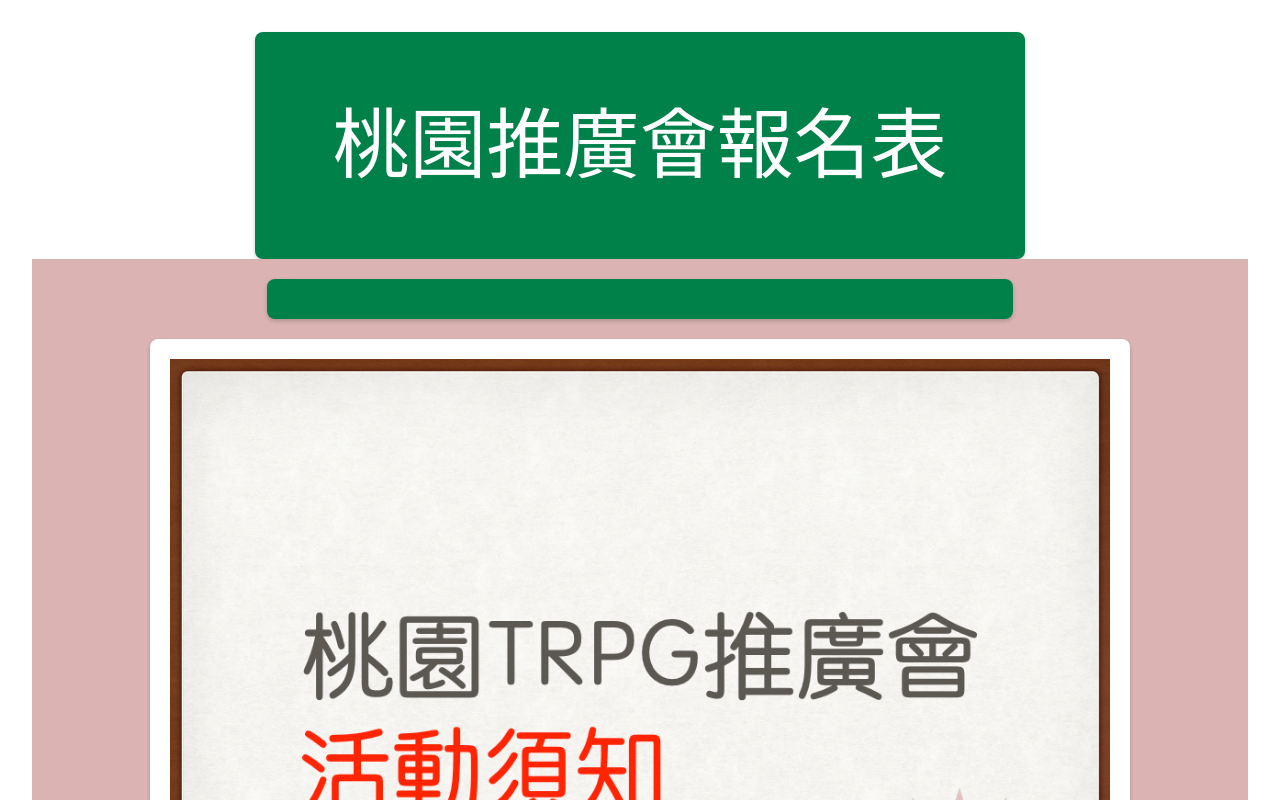
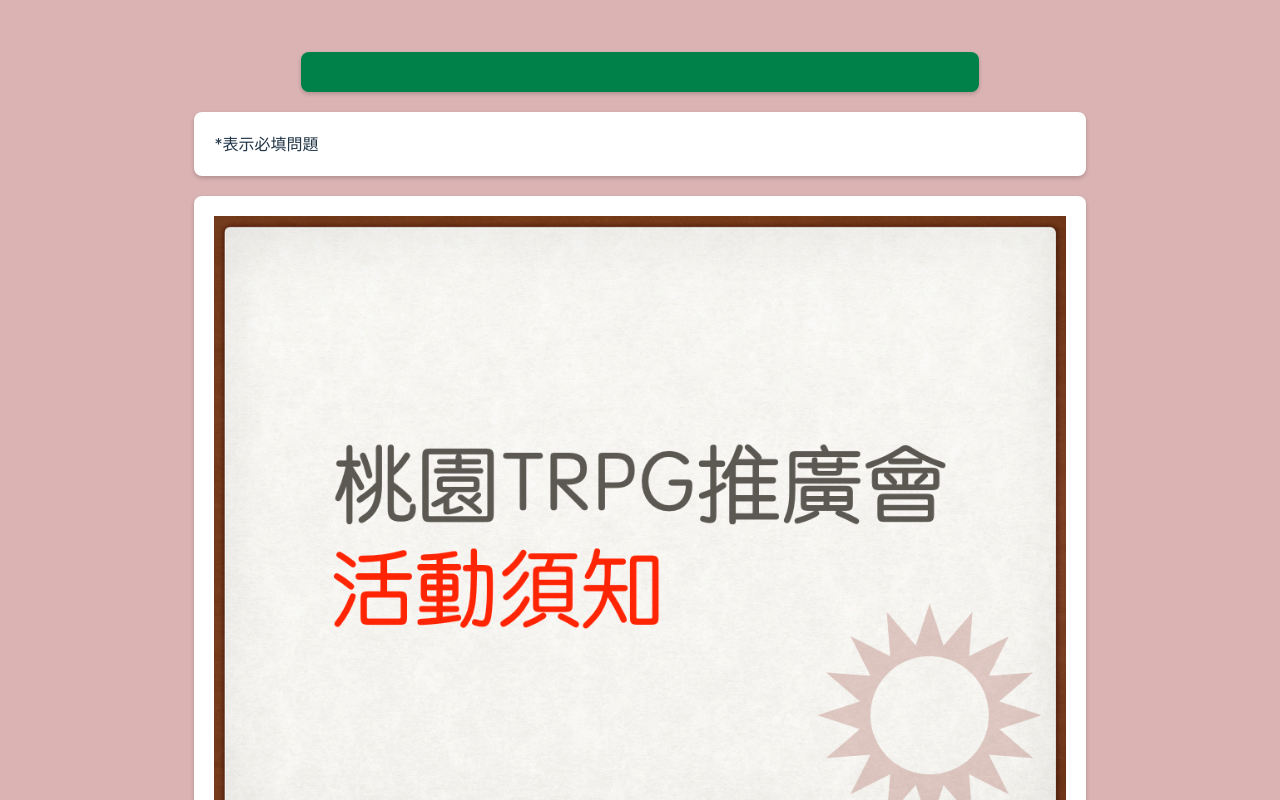
Before and after one commit to sleepyknife/tyntrpg_form_vue, a Vue app: page / in a window 1280 px wide. Shown: the top 800 px of the page. Built offline with nearby package versions, Linux system fonts and the light colour scheme.

Commit message:
update layout

```diff
--- a/src/App.vue
+++ b/src/App.vue
@@ -5,16 +5,19 @@ import Form from './components/Form.vue';
 
 <template>
   <div>
-    <Header />
     <main>
       <Form />
     </main>
   </div>
 </template>
 
-<style scoped>
+<style>
 main {
   padding: 20px;
   background-color: #DBB3B3;
 }
+
+body {
+  background-color: #DBB3B3;
+}
 </style>
--- a/src/components/Form.vue
+++ b/src/components/Form.vue
@@ -2,6 +2,10 @@
   <div class="container">
     <!-- Header -->
     <div class="card-header">{{ formTitle }}</div>
+
+	<div class="card" style="text-align:left;">
+    *表示必填問題
+    </div>
 
     <!-- 活動圖片 -->
     <div class="card" v-for="(img, index) in eventImages" :key="index">
@@ -10,7 +14,9 @@
 
     <!-- 使用條款 -->
     <div class="card">
-      <h1>報名紀錄使用條款(請下滑至底部並勾選確認)</h1>
+      <h2>
+	  報名紀錄使用條款(請下滑至底部並勾選確認)
+	  </h2>
       <div id="termsContainer" class="content">
         <p :ref="titleRefList.set">親愛的玩家：</p>
         <p>為了提升網站安全性和服務品質，我們將會收集 Cookie。</p>
@@ -32,32 +38,52 @@
           <li>聯繫 Icy: icysdungeon@gmail.com</li>
           <li>
             桃推相關粉專：
-            <a href="https://linktr.ee/tyntrpg">https://linktr.ee/tyntrpg</a>
+            <a href="https://linktr.ee/tyntrpg" :ref="titleRefList.set">https://linktr.ee/tyntrpg</a>
           </li>
         </ul>
 
       </div>
-      <input type="checkbox" id="confirmCheckbox" v-model="termsAccepted" />
-      <label for="confirmCheckbox">我已閱讀並同意上述條款</label>
-    </div>
-
-	<!-- Cat hand -->
-	<div class="card">
+	  <p>閱讀率：{{ readRate.toFixed(1) }}%</p>
+	  <h2>我已詳閱上述須知</h2>
 			<toggle-proactive
+			  class="hand"
+			  id="confirmCheckbox"
 			  v-model="value"
 			  :disabled
-			  size="2rem"
+			  size="4rem"
 			  fur-color="#DFC57B"
 			  pad-color="#FFF"
 			  trackInactiveClass="#DFDFDF"
 			  trackActiveClass="green"
 			  thumbClass="#FFF"
 			/>
-			閱讀率：{{ readRate.toFixed(1) }}%
     </div>
 
+	<!-- robot -->
+	<div class="card">
+		推廣會小精靈，加入並訂閱通知。成功報名小精靈會有通知提醒你唷
+		<br>(<ゝω・) 綺羅星☆
+		<img src="../../img/bar.jpg" alt="bot" class="custom-img">
+	</div>
     <!-- 報名表單 -->
     <form @submit.prevent="submitForm">
+	  <div class="card">
+		我瞭解並同意以上注意事項（強調：報名失敗才會有專人通知，無通知代表報名自動成功）<br><br>
+		<label class="radio-button-container">是
+			<input type="radio" name="ruleCheck" value="是">
+			<span class="checkmark"></span>
+		</label>
+	  </div>
+
+	  <div class="card">
+			報名場次（若要報名2場請填2次單）（強調：無特別通知代表報名成功，當天請準時來參加活動。）<br><br>
+			<div id="warning">註：目前報名人數較多，可能會被排為候補。<br><br></div>
+			<label class="radio-button-container" id="eventDateLabel">
+				<input type="radio" name="date" id="eventDateRadio">
+				<span class="checkmark"></span>
+			</label>
+	  </div>
+
       <div class="card">
         <label for="name">報名ID(活動當天以此簽到)*</label>
         <input type="text" id="name" v-model="form.name" placeholder="您的姓名" required />
@@ -65,9 +91,10 @@
 
       <div class="card">
         <label>請問是否有玩過TRPG?*</label>
+		<br>
         <div v-for="option in trpgOptions" :key="option.value" class="radio-button-container">
           <input type="radio" v-model="form.trpgexp" :value="option.value" />
-          <span class="checkmark"></span> {{ option.label }}
+          <span class="checkmark"></span> <span v-html="option.label"></span>
         </div>
         <input type="text" v-model="form.otherTrpg" v-if="form.trpgexp === '其他'" placeholder="請說明" />
       </div>
@@ -102,6 +129,37 @@
       <div class="card">
         <label for="memo">備註欄（多人報名請註明新手人數）</label>
         <input type="text" id="memo" v-model="form.memo" placeholder="您的回答" />
+      </div>
+
+	  <div class="card">
+		<label>請問您是如何得知本活動的?</label>
+		<br><br>
+		<div class="custom-checkbox">
+			<input type="checkbox" id="howtoknow1" name="howtoknow" value="Discord" style="display: none;">
+			<label for="howtoknow1">Discord</label><br><br>
+			<input type="checkbox" id="howtoknow2" name="howtoknow" value="FB" style="display: none;">
+			<label for="howtoknow2">FB</label><br><br>
+			<input type="checkbox" id="howtoknow3" name="howtoknow" value="IG" style="display: none;">
+			<label for="howtoknow3">IG</label><br><br>
+			<input type="checkbox" id="howtoknow4" name="howtoknow" value="Line" style="display: none;">
+			<label for="howtoknow4">Line</label><br><br>
+			<input type="checkbox" id="howtoknow5" name="howtoknow" value="桃推網站" style="display: none;">
+			<label for="howtoknow5">桃推網站</label><br><br>
+			<input type="checkbox" id="howtoknow6" name="howtoknow" value="噗浪" style="display: none;">
+			<label for="howtoknow6">噗浪</label><br><br>
+			<input type="checkbox" id="howtoknow7" name="howtoknow" value="朋友介紹" style="display: none;">
+			<label for="howtoknow7">朋友介紹</label>
+		</div>
+	  </div>
+
+	  <div class="card">
+            <label>活動場地資訊</label>
+			<br><br>
+            骰子貓商店：<a href="https://goo.gl/maps/gvSftUF7p4fGNvc3A">https://goo.gl/maps/gvSftUF7p4fGNvc3A</a>
+			<br>來店指南：<a href="https://goo.gl/Crhf3Q">https://goo.gl/Crhf3Q</a>
+			<br>(或Google Map搜尋”骰子貓商店”定位)
+
+			<br>聯絡信箱：icysdungeon@gmail.com (主辦：Icy)
         </div>
 
       <div class="card">
@@ -175,6 +233,7 @@ const eventImages = [
   { src: "img/new_time.png", alt: "活動時間" },
   { src: "img/01215.001.jpeg", alt: "活動分配" },
   { src: "img/t2.004.jpeg", alt: "人滿須知" },
+  { src: "img/bar.jpg", alt: "機器人"},
 ];
 
 const trpgOptions = [
@@ -253,45 +312,44 @@ onMounted(() => {
 
 <style scoped lang="sass">
 // 這裡加入你原本的 CSS
+  div#app
+    font-family: Arial, sans-serif;
+    background-color: #DBB3B3;
+    padding: 20px;
 
+@media screen and (max-width: 600px)
   .container
     width: 100%
-    max-width: 1200px
-    margin: 0 auto
-
 
   .card
-    position: relative
     max-width: 100%
-    min-height: 100px // 確保內部元素有足夠的空間
-    margin: 0 auto
+    margin: 0 auto // 這會將卡片置中
     background: #fff
     margin-bottom: 20px
     padding: 20px
     box-shadow: 0 2px 8px rgba(0, 0, 0, 0.2)
     border-radius: 8px
+    overflow: hidden // 確保子元素不超出卡片邊界
 
-
-  .card-header
+    &-header
       max-width: 100%
-    margin: 0 auto // 這會將卡片置中
+      margin: 0 auto
       background: #01814A
       margin-bottom: 20px
       padding: 20px
       box-shadow: 0 2px 4px rgba(0, 0, 0, 0.2)
       border-radius: 8px
-    overflow: hidden // 確保子元素不超出卡片邊界
-    color: #000
+      overflow: hidden
+      color: #FFF
       font-size: 24px
       font-weight: bold
+  .hand
+    margin-left: 25%
+
 
 // 大於 600px 寬的設備
 @media screen and (min-width: 601px)
   .card
-    display: flex
-    justify-content: center /* 水平置中 */
-    align-items: center /* 垂直置中 */
-
     position: relative
     max-width: 80%
     margin: 0 auto
@@ -314,6 +372,8 @@ onMounted(() => {
     color: #FFF
     font-size: 24px
     font-weight: bold
+  .hand
+    margin-left: 40%
 
 body
   font-family: Arial, sans-serif
@@ -418,6 +478,8 @@ input[type="button"]:hover
   border: 1px solid #ccc
   padding: 10px
   position: relative
+  text-align: left
+  font-size: 20px
 
 #scrollToBottomButton
   position: sticky
@@ -445,6 +507,14 @@ input[type="button"]:hover
 .hidden
     display: none
 
+.custom-checkbox
+    display: flex
+    flex-direction: column
+    align-items: flex-start
+
+.custom-checkbox label
+    display: inline-block
+    cursor: pointer
 
 #notifyButton
     background-color: #4CAF50 /* Green */
--- a/src/toggle-proactive.vue
+++ b/src/toggle-proactive.vue
@@ -357,6 +357,7 @@
     <input
       type="checkbox"
       class="hidden"
+	  style="display: none"
       @click="toggle"
     >
   </div>
@@ -697,7 +698,7 @@ onBeforeMount(() => {
   position: relative
   .track
     position: absolute
-    top: 20%
+    top: 0%
     width: 170%
     height: 100%
     left: 50%
@@ -717,7 +718,7 @@ onBeforeMount(() => {
       transform: translateX(0%)
   svg
     position: absolute
-    top: 20%
+    top: 0%
     left: -70%
     height: 100%
     aspect-ratio: 640 / 155
```
Lines whose indentation alone changed are shown as unchanged.
